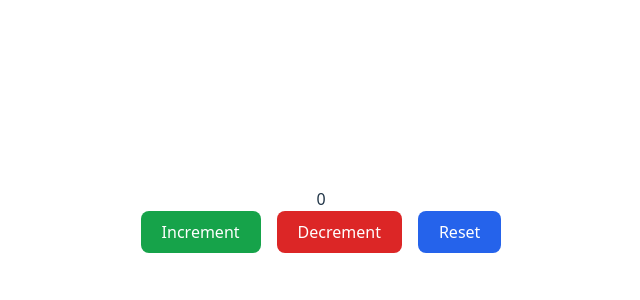
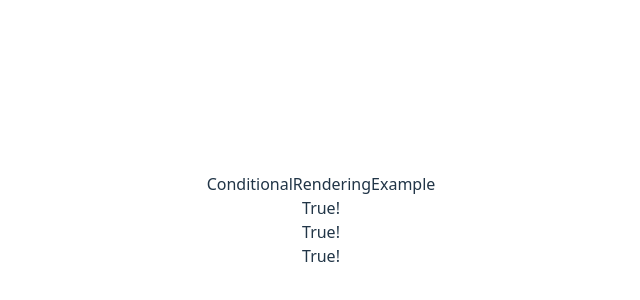
Before and after one commit to 015Bharathi/mern-projects, a React (Vite) app in the folder React/Fundamentals/: page / in a window 1280 px wide. Shown: the part 180-480 px from the top of the page, without its empty margins (319-959 px from the left). Built offline with nearby package versions, Linux system fonts and the light colour scheme.

Commit message:
React Fundamentals: Conditional Rendering

```diff
--- a/React/Fundamentals/src/App.tsx
+++ b/React/Fundamentals/src/App.tsx
@@ -1,10 +1,10 @@
 import "./App.css";
-import EventHandlingExample from "./components/04-Event-Handling/EventHandlingExample";
+import ConditionalRenderingExample from "./components/05-Conditional-Rendering/ConditionalRenderingExample";
 
 function App() {
   return (
     <>
-      <EventHandlingExample />
+      <ConditionalRenderingExample />
     </>
   );
 }
--- /dev/null
+++ b/React/Fundamentals/src/components/05-Conditional-Rendering/ConditionalRenderingExample.tsx
@@ -0,0 +1,57 @@
+const ConditionalRenderingExample = () => {
+  return (
+    <>
+      <div>ConditionalRenderingExample</div>
+      <If bool={true} />
+      <Switch value="true" />
+      <Ternary value={true} />
+      <Logical value={true} />
+    </>
+  );
+};
+
+export default ConditionalRenderingExample;
+
+interface IfProps {
+  bool: boolean;
+}
+
+const If = ({ bool }: IfProps) => {
+  if (bool) {
+    return <div>True!</div>;
+  }
+  return <div>False!</div>;
+};
+
+interface SwitchProps {
+  value: "true" | "false";
+}
+
+const Switch = ({ value }: SwitchProps) => {
+  switch (value) {
+    case "true":
+      return <div>True!</div>;
+    case "false":
+      return <div>False!</div>;
+    default:
+      return <div>Unknown Value</div>;
+  }
+};
+
+interface TernaryProps {
+  value: boolean;
+}
+
+const Ternary = ({ value }: TernaryProps) => {
+  return value ? <div>True!</div> : <div>False!</div>;
+};
+
+interface LogicalProps {
+  value: boolean;
+}
+
+const Logical = ({ value }: LogicalProps) => {
+  //   return value && <div>True!</div>;
+  //   return value || <div>True!</div>;
+  return value ?? <div>True!</div>;
+};
```
